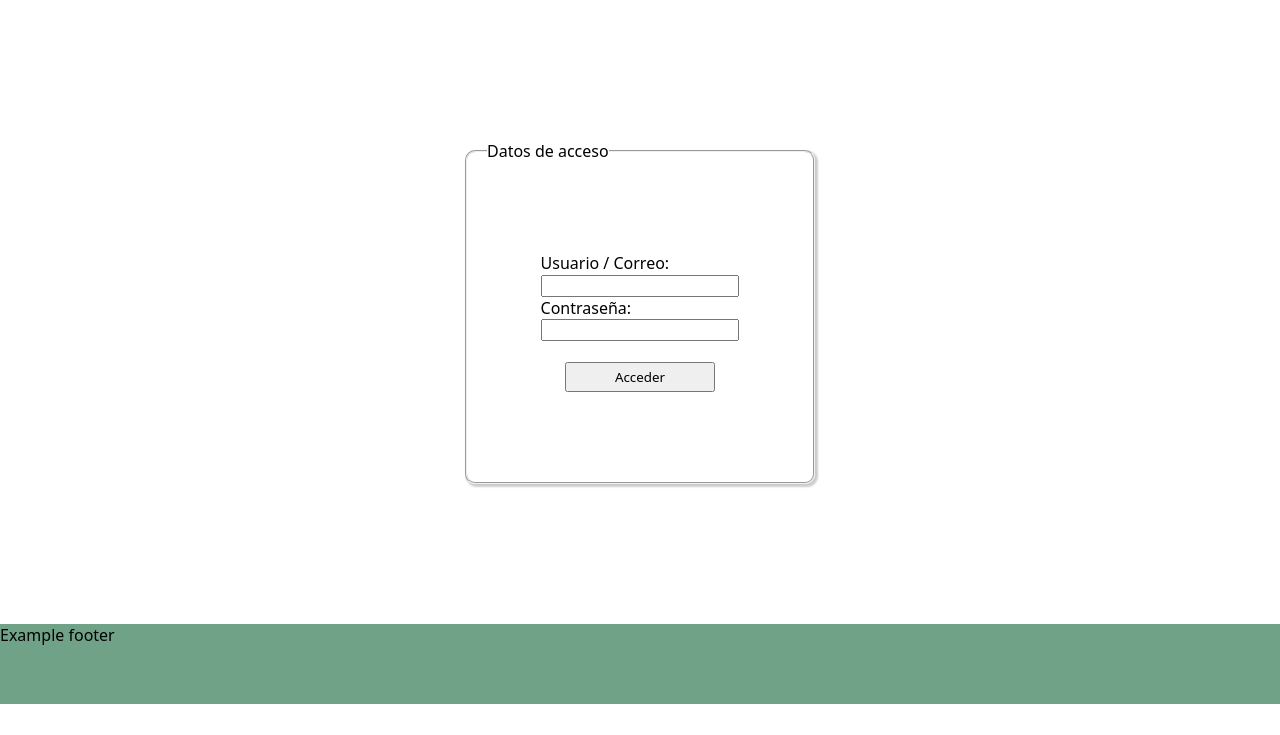
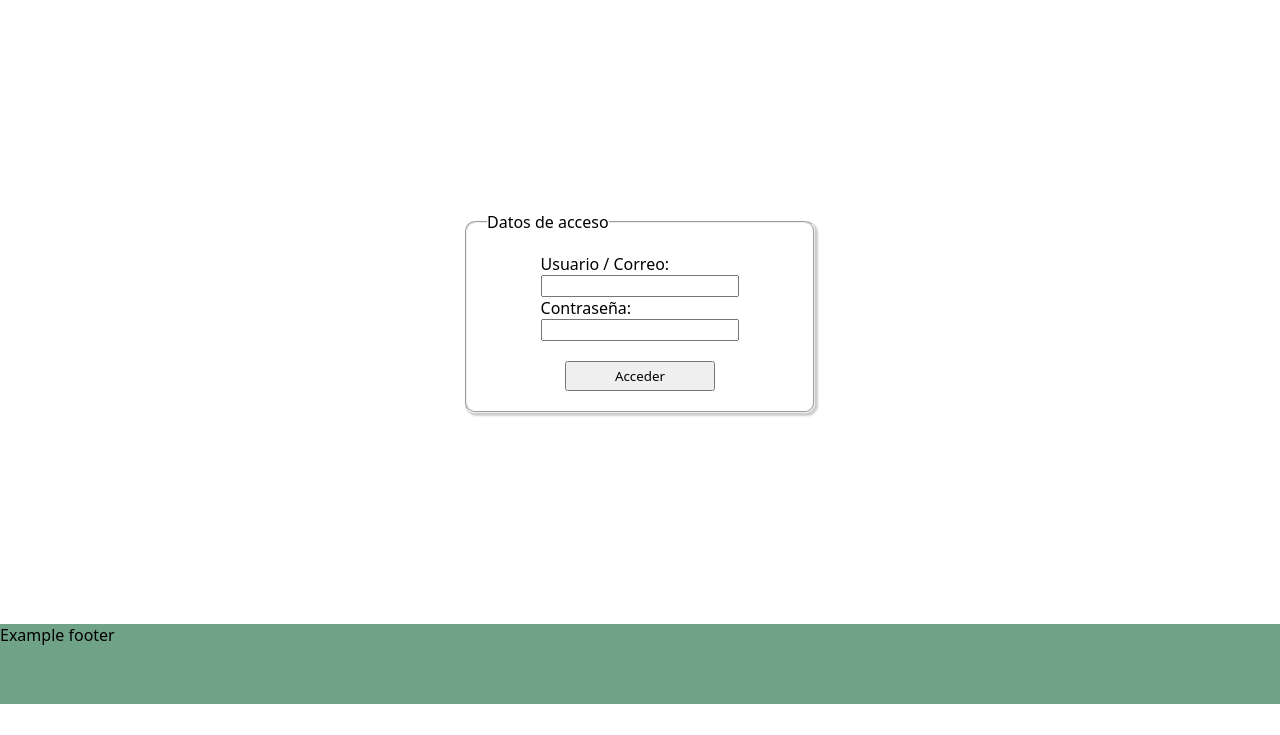
Before and after one commit to Juan-A/Proyecto-Final-Entorno-Servidor, a PHP site: page /login.php in a window 1280 px wide. Shown: the part 65-800 px from the top of the page. Run offline with PHP 8.4, Linux system fonts and the light colour scheme; data that the repository does not hold is empty.

Commit message:
Miscellaneus changes. Improvement of login box height (sometimes it doesn't fit the content because it's small). Added height-fit content.

```diff
--- a/inc/sections/register_form.php
+++ b/inc/sections/register_form.php
@@ -5,7 +5,7 @@
                 <legend>Datos de acceso</legend>
                 <div class="authFields">
                     <span>Usuario / nick:</span>
-                    <input type="text" name="username">
+                    <input type="text" name="username" id="username">
                     <span>Nombre:</span>
                     <input type="text" name="name">
                     <span>Apellidos:</span>
--- a/inc/styles/auth_form_styles.css
+++ b/inc/styles/auth_form_styles.css
@@ -7,7 +7,7 @@
 }
 
 .authContainer form {
-    height: 55%;
+    height: fit-content;
     width: 25%;
     min-width: 350px;
 }
```
